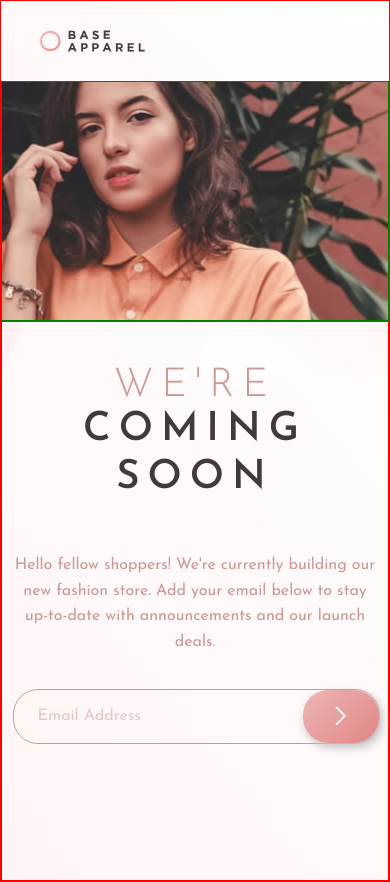
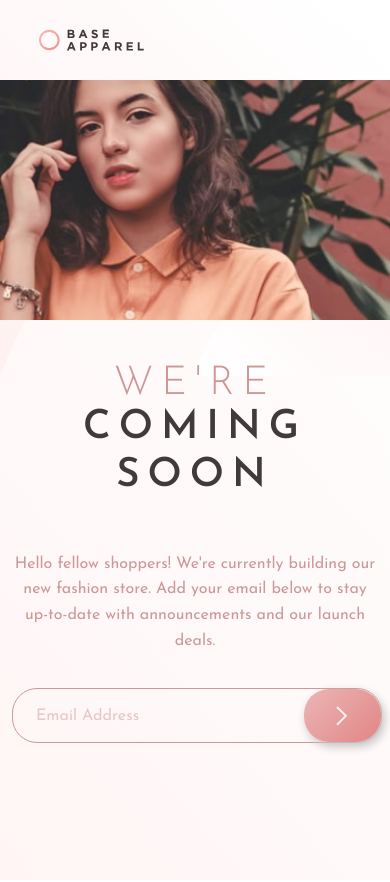
Before and after one commit to Alexuva/Comming-Soon, a plain HTML site: page index.html in a window 390 px wide. Drawn offline with Linux system fonts and the light colour scheme.

Commit message:
second commit

```diff
--- a/styles/styles.sass
+++ b/styles/styles.sass
@@ -249,7 +249,6 @@ body
         flex-direction: row
 
         .container
-            border: 1px solid red
             width: 100%
 
             .logo
@@ -260,7 +259,6 @@ body
                     margin-left: 10%
 
             .image
-                border: 1px solid green
                 width: 80%
                 height: 25rem
                 background-image: url(../images/hero-desktop.jpg)
@@ -298,7 +296,6 @@ body
                 background-size: cover
 
             .comming
-                border: 1px solid red
                 justify-content: flex-start
 
                 .title
```
Also changed, not shown: styles/styles.css, 1 other file.
